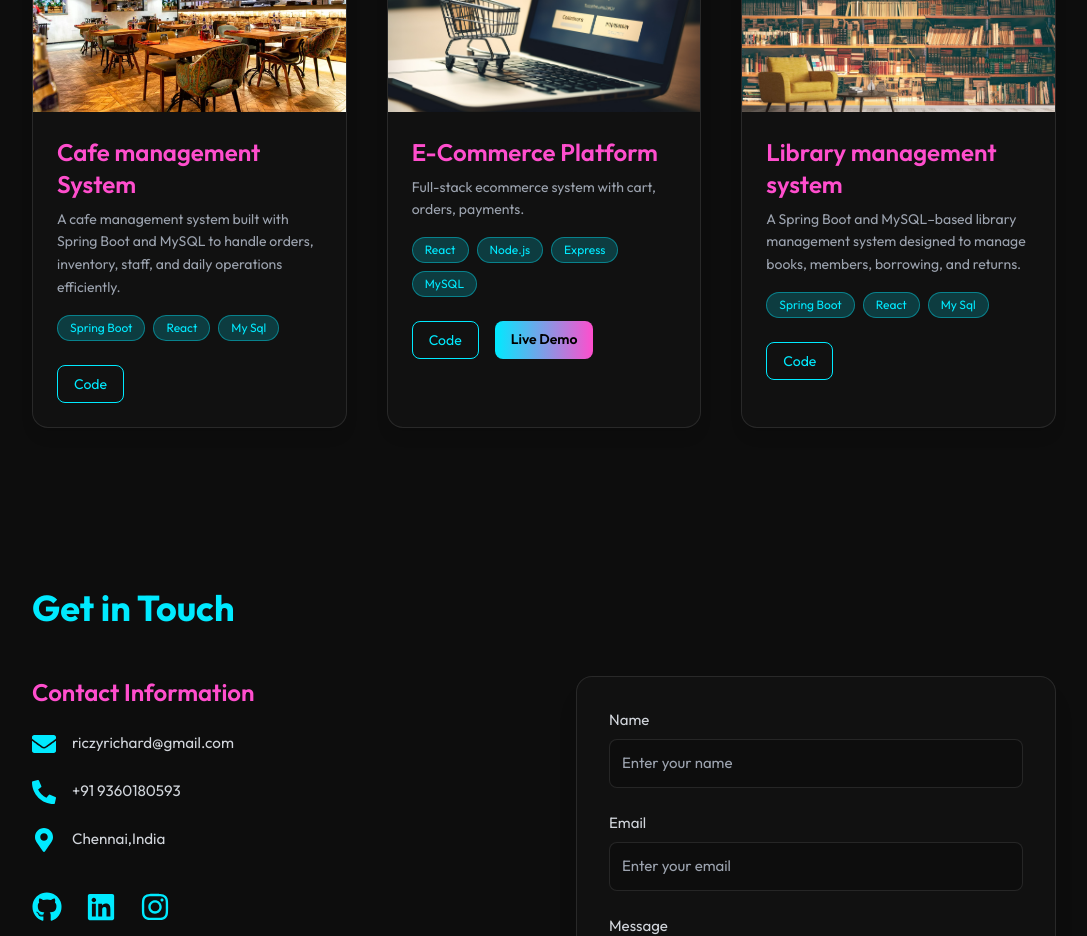
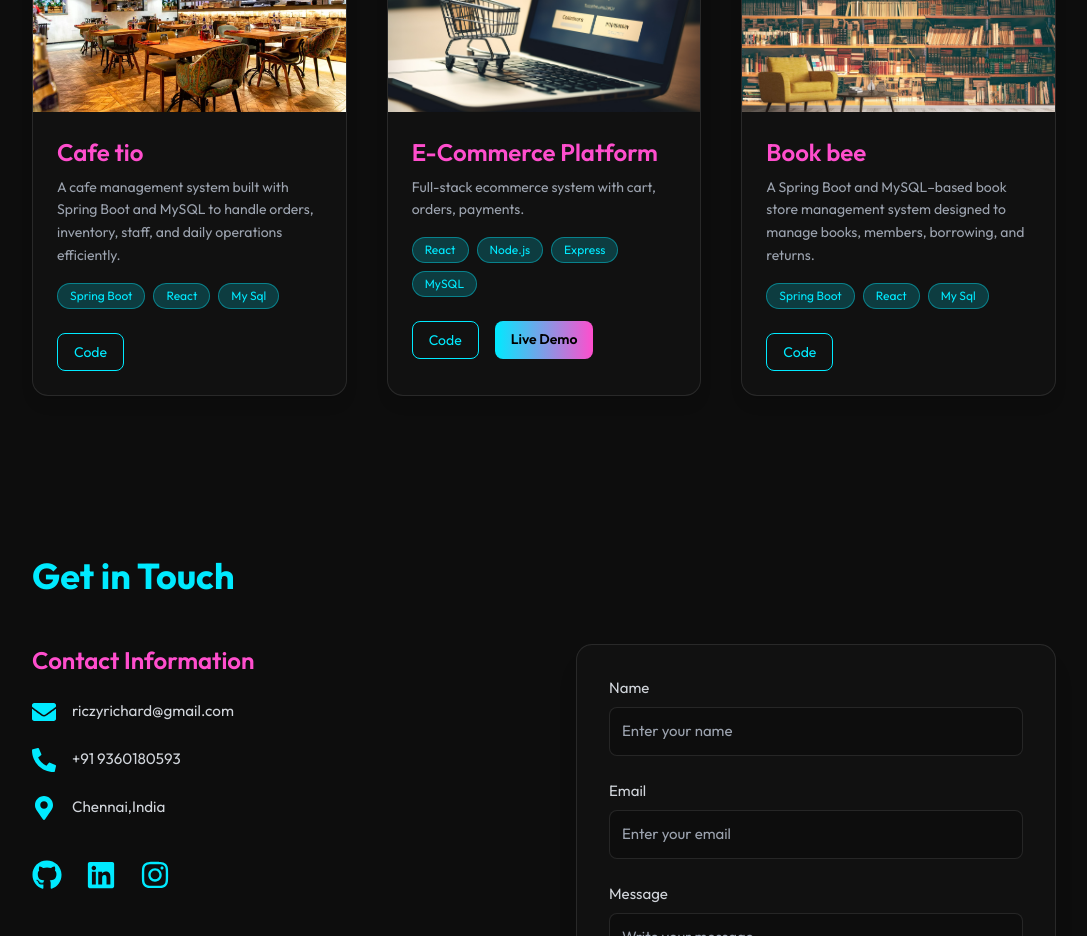
Before and after one commit to RICHARDKALVIN/Richard-Portfolio, a React (Vite) app: page / in a window 1280 px wide. Shown: the part 6720-7656 px from the top of the page, without its empty margins (96-1183 px from the left). Built offline with nearby package versions, Linux system fonts and the light colour scheme.

Commit message:
project updated

```diff
--- a/src/data/projects.js
+++ b/src/data/projects.js
@@ -25,7 +25,7 @@ export const projects = [
     demo: "https://vision-voice-mini-project.onrender.com/",
   },
   {
-    title: "Cafe management System",
+    title: "Cafe tio",
     desc: "A cafe management system built with Spring Boot and MySQL to handle orders, inventory, staff, and daily operations efficiently.",
     image: "/projects/cafe.webp",
     tech: ["Spring Boot","React","My Sql"],
@@ -42,8 +42,8 @@ export const projects = [
   },
 
   {
-    title: "Library management system",
-    desc: "A Spring Boot and MySQL–based library management system designed to manage books, members, borrowing, and returns.",
+    title: "Book bee",
+    desc: "A Spring Boot and MySQL–based book store management system designed to manage books, members, borrowing, and returns.",
     image: "/projects/library.webp",
     tech: ["Spring Boot","React","My Sql"],
     github: "https://github.com/RICHARDKALVIN/Library_management",
```
